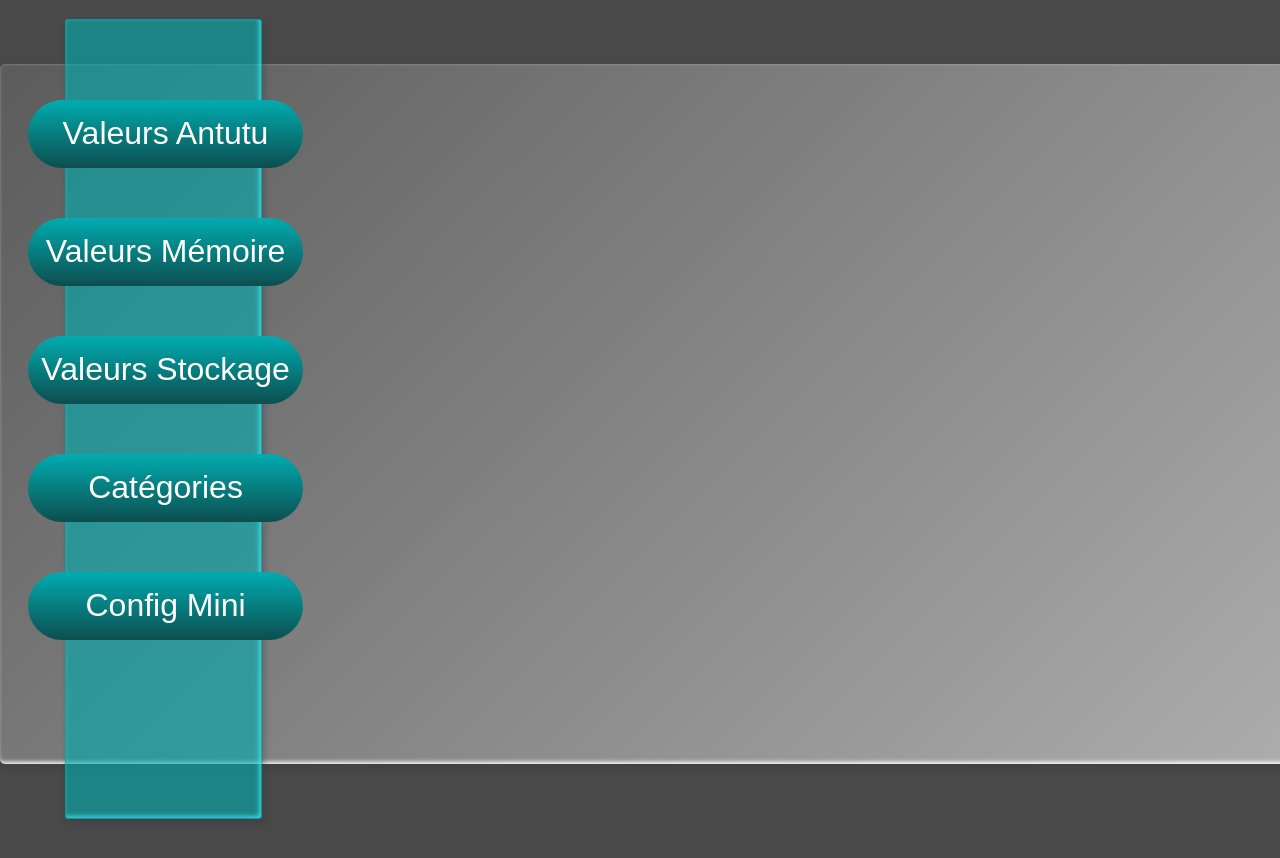
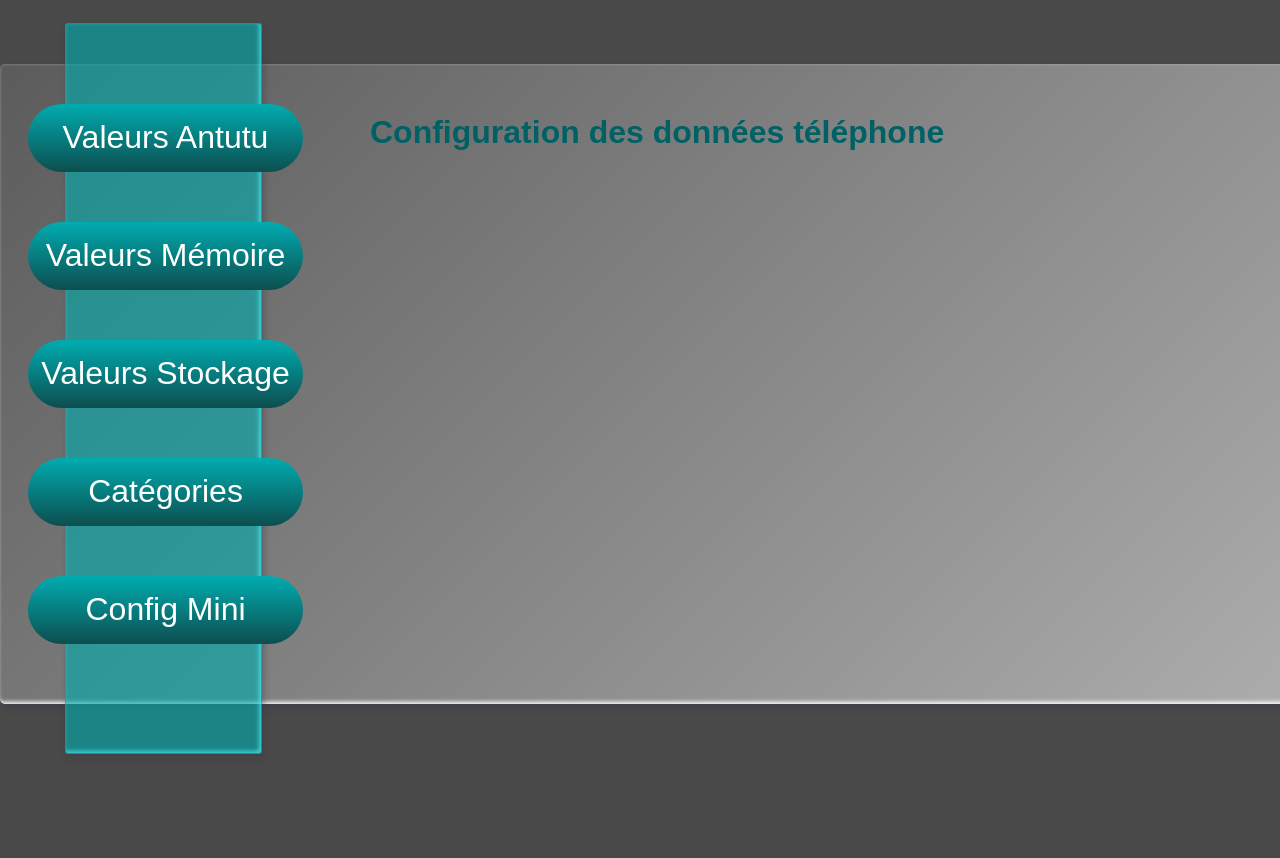
Before and after one commit to Heleneb1/-hackathon_3_happy_merge_emmaus_connect, a React (Vite) app in the folder frontend/: page /configuration in a window 1280 px wide. Shown: the top 858 px of the page. After the commit the page ends 800 px from the top, so only its background shows below. Built offline with nearby package versions, Linux system fonts and the light colour scheme.

Commit message:
buttons added

```diff
--- a/frontend/src/pages/Config.jsx
+++ b/frontend/src/pages/Config.jsx
@@ -22,118 +22,7 @@
       </div>
 
       <div className="rightbox">
-        {/* <div className="profile">
-          <h1>Personal Info</h1>
-          <h2>Full Name</h2>
-          <p>
-            Mehul Kumar Nirala <button className="btn">update</button>
-          </p>
-          <h2>Birthday</h2>
-          <p>May 25</p>
-          <h2>Gender</h2>
-          <p>Male</p>
-          <h2>Email</h2>
-          <p>
-            example@example.com <button className="btn">update</button>
-          </p>
-          <h2>Password </h2>
-          <p>
-            ••••••• <button className="btn">Change</button>
-          </p>
-        </div>
-
-        <div className="payment noshow">
-          <h1>Payment Info</h1>
-          <h2>Payment Method</h2>
-          <p>
-            Mastercard •••• •••• •••• 0000{" "}
-            <button className="btn">update</button>
-          </p>
-          <h2>Billing Address</h2>
-          <p>
-            1234 Example Ave | Earth <button className="btn">change</button>
-          </p>
-          <h2>Zipcode</h2>
-          <p>000000</p>
-          <h2>Billing History</h2>
-          <p>
-            2018<button className="btn">view</button>
-          </p>
-          <h2>Redeem Gift Subscription </h2>
-          <p>
-            <input type="text" placeholder="Enter Gift Code"></input>{" "}
-            <button className="btn">Redeem</button>
-          </p>
-        </div>
-
-        <div className="subscription noshow">
-          <h1>Your Subscription</h1>
-          <h2>Payment Date</h2>
-          <p>
-            05-15-2020 <button className="btn">pay now</button>
-          </p>
-          <h2>Your Next Charge</h2>
-          <p>
-            ₹ 599<span> includes tax</span>
-          </p>
-          <h2>Hulu Base Plan</h2>
-          <p>
-            Limited Commercials <button className="btn">change plan</button>
-          </p>
-          <h2>Add-ons</h2>
-          <p>
-            None <button className="btn">manage</button>
-          </p>
-          <h2>Monthly Recurring Total </h2>
-          <p>₹ 499/month</p>
-        </div>
-
-        <div className="privacy noshow">
-          <h1>Privacy Settings</h1>
-          <h2>
-            Manage Email Notifications<button className="btn">manage</button>
-          </h2>
-          <p></p>
-          <h2>
-            Manage Privacy Settings<button className="btn">manage</button>
-          </h2>
-          <p></p>
-          <h2>
-            View Terms of Use <button className="btn">view</button>
-          </h2>
-          <p></p>
-          <h2>
-            Personalize Ad Experience <button className="btn">update</button>
-          </h2>
-          <p></p>
-          <h2>
-            Protect Your Account <button className="btn">protect</button>
-          </h2>
-          <p></p>
-        </div>
-        <div className="settings noshow">
-          <h1>Account Settings</h1>
-          <h2>
-            Sync Watchlist to My Stuff<button className="btn">sync</button>
-          </h2>
-          <p></p>
-          <h2>
-            Hold Your Subscription<button className="btn">hold</button>
-          </h2>
-          <p></p>
-          <h2>
-            Cancel Your Subscription <button className="btn">cancel</button>
-          </h2>
-          <p></p>
-          <h2>
-            Your Devices <button className="btn">Manage Devices</button>
-          </h2>
-          <p></p>
-          <h2>
-            Referrals <button className="btn">get ₹100</button>
-          </h2>
-          <p></p>
-        </div> */}
+        <h1>Configuration des données téléphone</h1>
       </div>
     </div>
   );
--- a/frontend/src/pages/styles/Config.scss
+++ b/frontend/src/pages/styles/Config.scss
@@ -1,5 +1,4 @@
 $gray: #777777;
-$black: #070707;
 $green: #00acb0;
 $aqua: #3fb6a8;
 $white: #ffffff;
@@ -11,7 +10,7 @@
 .container {
   background: linear-gradient(-45deg, rgba($white, 0.55), rgba($white, 0.1));
   width: 1300px;
-  height: 700px;
+  height: 640px;
   position: relative;
   margin: auto auto;
   margin-top: 5%;
@@ -52,54 +51,12 @@
   }
 }
 
-@mixin cards {
-  transition: opacity 0.5s ease-in;
-  position: absolute;
-  width: 70%;
 h1 {
   font-family: $montserrat;
-    color: darken($green, 20%);
-    font-size: 1.2em;
+  color: darken($green, 15%);
+  font-size: 2em;
   margin-top: 40px;
   margin-bottom: 35px;
-  }
-  h2 {
-    text-transform: uppercase;
-    font-family: $roboto;
-    color: darken($gray, 15%);
-    font-size: 0.6em;
-    letter-spacing: 1px;
-    width: 80%;
-  }
-  p {
-    width: 90%;
-    font-family: $montserrat;
-    font-size: 0.65em;
-    letter-spacing: 1px;
-    border-width: 1px;
-    border-style: solid;
-    border-image: linear-gradient(
-        to right,
-        lighten($aqua, 0%),
-        lighten(rgba($green, 0.9), 10%)
-      )
-      1 0%;
-    border-top: none;
-    padding: 7px 0;
-    color: darken($white, 0%);
-    input {
-      border: none;
-      font-family: $montserrat;
-      font-size: 1.12em;
-      background: none;
-      color: $white;
-      &:focus {
-        outline: none;
-      }
-    }
-    ::placeholder {
-      color: $white;
-    }
 }
 
 //   button {
@@ -115,7 +72,6 @@
 //       font-weight: 900;
 //     }
 //   }
-}
 
 #btn1,
 #btn2,
@@ -155,7 +111,11 @@
   top: 240px;
 }
 
-#btn1:hover {
+#btn1:hover,
+#btn2:hover,
+#btn3:hover,
+#btn4:hover,
+#btn5:hover {
   transform: translatey(2px);
   box-shadow: none;
   cursor: pointer;
@@ -169,11 +129,4 @@
   .noshow {
     display: none;
   }
-  .profile,
-  .payment,
-  .subscription,
-  .privacy,
-  .settings {
-    @include cards;
 }
-}
```
Also changed, not shown: frontend/src/components/Counter.jsx (deleted, +0 -16 lines). Lines whose indentation alone changed are shown as unchanged.
